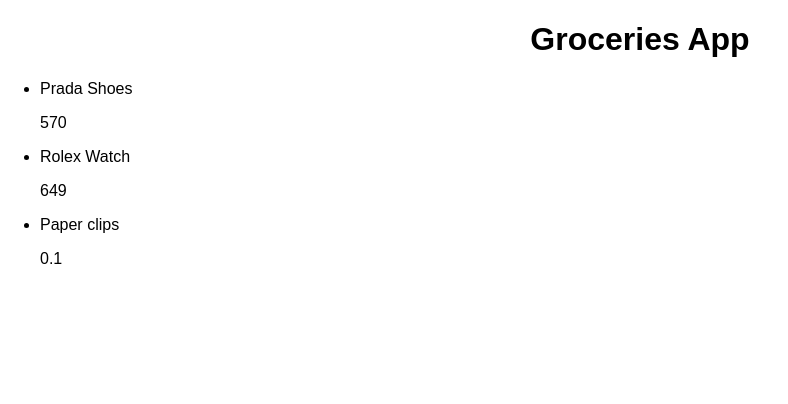
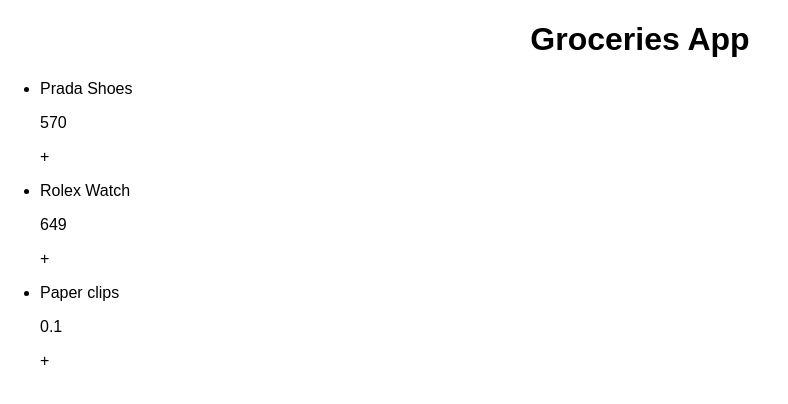
Before and after one commit to Carlier92/homework-week-1, a React (Create React App) app: page / in a window 1280 px wide. Shown: the top 404 px of the page, without its empty margins (0-788 px from the left). Built offline with nearby package versions, Linux system fonts and the light colour scheme.

Commit message:
step 5 done

```diff
--- a/src/App.js
+++ b/src/App.js
@@ -1,4 +1,4 @@
-import React, { Component, Fragment} from 'react'
+import React, { Component, Fragment } from 'react'
 import './App.css'
 import products from './components/products'
 import CartItem from './components/CardItem'
@@ -7,7 +7,7 @@
 class App extends Component {
 
     incrementQuantity(productId) {
-
+        console.log(productId)
     }
 
     render() {
@@ -16,7 +16,7 @@
                 <div className="App">
                     <h1 className="App-title">Groceries App</h1>
                 </div>
-                <CartItem products={products}/>
+                <CartItem products={products} onPlusClick={this.incrementQuantity}/>
             </Fragment>
         )
     }
--- a/src/components/CardItem.js
+++ b/src/components/CardItem.js
@@ -12,18 +12,22 @@
 export default class CartItem extends PureComponent {
     static propTypes = itemShape.isRequired
 
+
     render() {
 
         console.log(this.props);
-        const { products } = this.props
-
+        const { products, onPlusClick} = this.props
+         console.log(this.props.onPlusClick(12));
         return (
             <ul>
                 {products.map( (product, index) => {
-                    return (<li key={index} className="CartItem">
-                        <p className="name">{product.name}</p>
-                        <p className="price">{product.price}</p>
-                    </li>)
+                    return (
+                        <li key={index} className="CartItem">
+                            <p className="name">{product.name}</p>
+                            <p className="price">{product.price}</p>
+                            <a type="button" onClick={() => onPlusClick(product.id)}>+</a>
+                        </li>
+                    )
                 })}
             </ul>
         )
```
